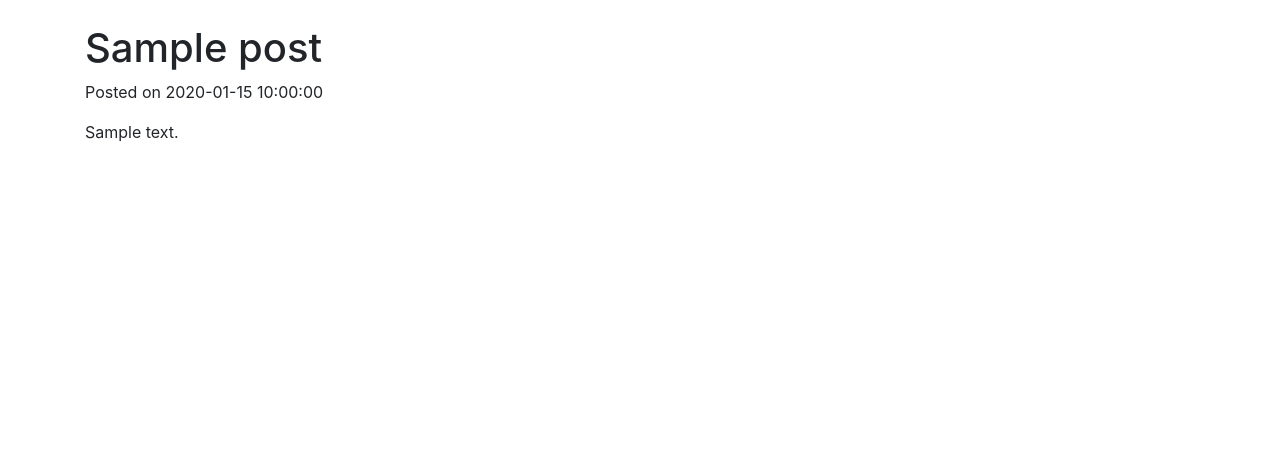
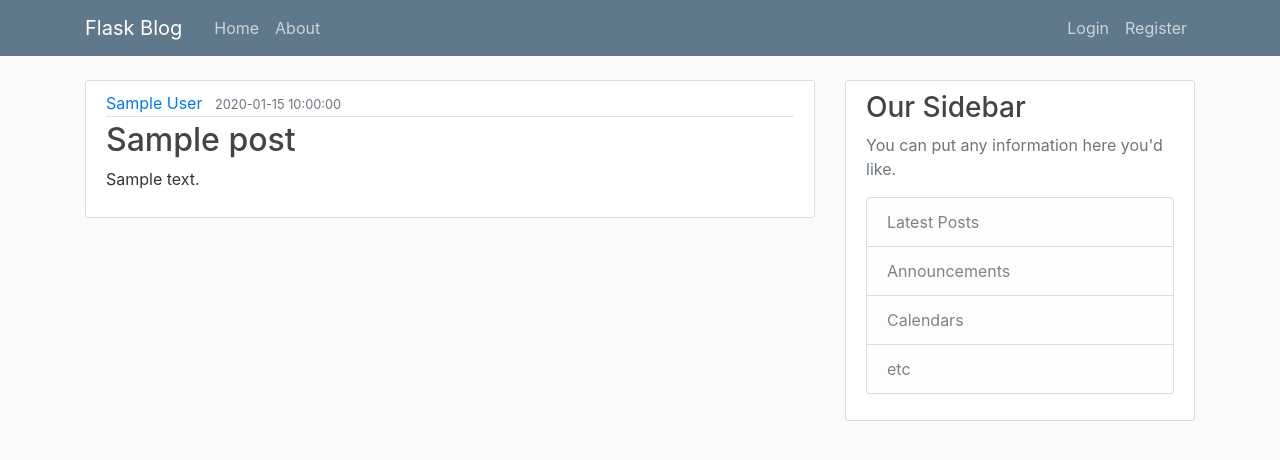
Before and after one commit to ferdouszislam/flask-blog, a Flask app: template blog_webapp/templates/home.html in a window 1280 px wide. Shown: the top 460 px of the page. Run offline with Flask 2, Linux system fonts and the light colour scheme; the template is opened without the code that fills it: most values are stand-ins (such as "Sample title", 1, 10 or a date in 2020); some libraries are stand-ins or nearby versions.

Commit message:
UI updated, main.css added and linked

```diff
--- a/blog_webapp/app.py
+++ b/blog_webapp/app.py
@@ -1,4 +1,4 @@
-from flask import Flask, escape, request, render_template
+from flask import Flask, escape, request, render_template, url_for
 from utils import dummy_data
 
 app = Flask(__name__)
--- /dev/null
+++ b/blog_webapp/static/main.css
@@ -0,0 +1,80 @@
+body {
+  background: #fafafa;
+  color: #333333;
+  margin-top: 5rem;
+}
+
+h1, h2, h3, h4, h5, h6 {
+  color: #444444;
+}
+
+.bg-steel {
+  background-color: #5f788a;
+}
+
+.site-header .navbar-nav .nav-link {
+  color: #cbd5db;
+}
+
+.site-header .navbar-nav .nav-link:hover {
+  color: #ffffff;
+}
+
+.site-header .navbar-nav .nav-link.active {
+  font-weight: 500;
+}
+
+.content-section {
+  background: #ffffff;
+  padding: 10px 20px;
+  border: 1px solid #dddddd;
+  border-radius: 3px;
+  margin-bottom: 20px;
+}
+
+.article-title {
+  color: #444444;
+}
+
+a.article-title:hover {
+  color: #428bca;
+  text-decoration: none;
+}
+
+.article-content {
+  white-space: pre-line;
+}
+
+.article-img {
+  height: 65px;
+  width: 65px;
+  margin-right: 16px;
+}
+
+.article-metadata {
+  padding-bottom: 1px;
+  margin-bottom: 4px;
+  border-bottom: 1px solid #e3e3e3
+}
+
+.article-metadata a:hover {
+  color: #333;
+  text-decoration: none;
+}
+
+.article-svg {
+  width: 25px;
+  height: 25px;
+  vertical-align: middle;
+}
+
+.account-img {
+  height: 125px;
+  width: 125px;
+  margin-right: 20px;
+  margin-bottom: 16px;
+}
+
+.account-heading {
+  font-size: 2.5rem;
+}
--- a/blog_webapp/templates/home.html
+++ b/blog_webapp/templates/home.html
@@ -3,10 +3,16 @@
 {% block content %}
 
     {% for post in posts %}
-        <br>
-        <h1>{{ post.title }}</h1>
-        <p>Posted on {{ post.timestamp }}</p>
-        <p>{{ post.content }}</p>
+    <article class="media content-section">
+        <div class="media-body">
+            <div class="article-metadata">
+                <a class="mr-2" href="#">{{ post.author }}</a>
+                <small class="text-muted">{{ post.date_posted }}</small>
+            </div>
+            <h2><a class="article-title" href="#">{{ post.title }}</a></h2>
+            <p class="article-content">{{ post.content }}</p>
+        </div>
+    </article>
     {% endfor %}
 
 {% endblock content %}
--- a/blog_webapp/templates/layout.html
+++ b/blog_webapp/templates/layout.html
@@ -9,6 +9,7 @@
     <!-- Bootstrap CSS -->
     <link rel="stylesheet" href="https://stackpath.bootstrapcdn.com/bootstrap/4.3.1/css/bootstrap.min.css" integrity="sha384-ggOyR0iXCbMQv3Xipma34MD+dH/1fQ784/j6cY/iJTQUOhcWr7x9JvoRxT2MZw1T" crossorigin="anonymous">
 
+    <link rel="stylesheet" href="{{ url_for('static', filename='main.css') }}">
 
     {% if webpage_title %}
     <title>Blog App - {{webpage_title}}</title>
@@ -20,10 +21,48 @@
 
 <body>
 
-    <div class="container">
-        {% block content %}
-        {% endblock %}
-    </div>
+    <header class="site-header">
+        <nav class="navbar navbar-expand-md navbar-dark bg-steel fixed-top">
+            <div class="container">
+                <a class="navbar-brand mr-4" href="/">Flask Blog</a>
+                <button class="navbar-toggler" type="button" data-toggle="collapse" data-target="#navbarToggle" aria-controls="navbarToggle" aria-expanded="false" aria-label="Toggle navigation">
+                    <span class="navbar-toggler-icon"></span>
+                </button>
+                <div class="collapse navbar-collapse" id="navbarToggle">
+                    <div class="navbar-nav mr-auto">
+                        <a class="nav-item nav-link" href="/">Home</a>
+                        <a class="nav-item nav-link" href="/about">About</a>
+                    </div>
+                    <!-- Navbar Right Side -->
+                    <div class="navbar-nav">
+                        <a class="nav-item nav-link" href="/login">Login</a>
+                        <a class="nav-item nav-link" href="/register">Register</a>
+                    </div>
+                </div>
+            </div>
+        </nav>
+    </header>
+
+    <main role="main" class="container">
+        <div class="row">
+            <div class="col-md-8">
+                {% block content %}{% endblock %}
+            </div>
+            <div class="col-md-4">
+                <div class="content-section">
+                    <h3>Our Sidebar</h3>
+                    <p class='text-muted'>You can put any information here you'd like.
+                    <ul class="list-group">
+                        <li class="list-group-item list-group-item-light">Latest Posts</li>
+                        <li class="list-group-item list-group-item-light">Announcements</li>
+                        <li class="list-group-item list-group-item-light">Calendars</li>
+                        <li class="list-group-item list-group-item-light">etc</li>
+                    </ul>
+                    </p>
+                </div>
+            </div>
+        </div>
+    </main>
 
     <!-- Optional JavaScript -->
     <!-- jQuery first, then Popper.js, then Bootstrap JS -->
```
